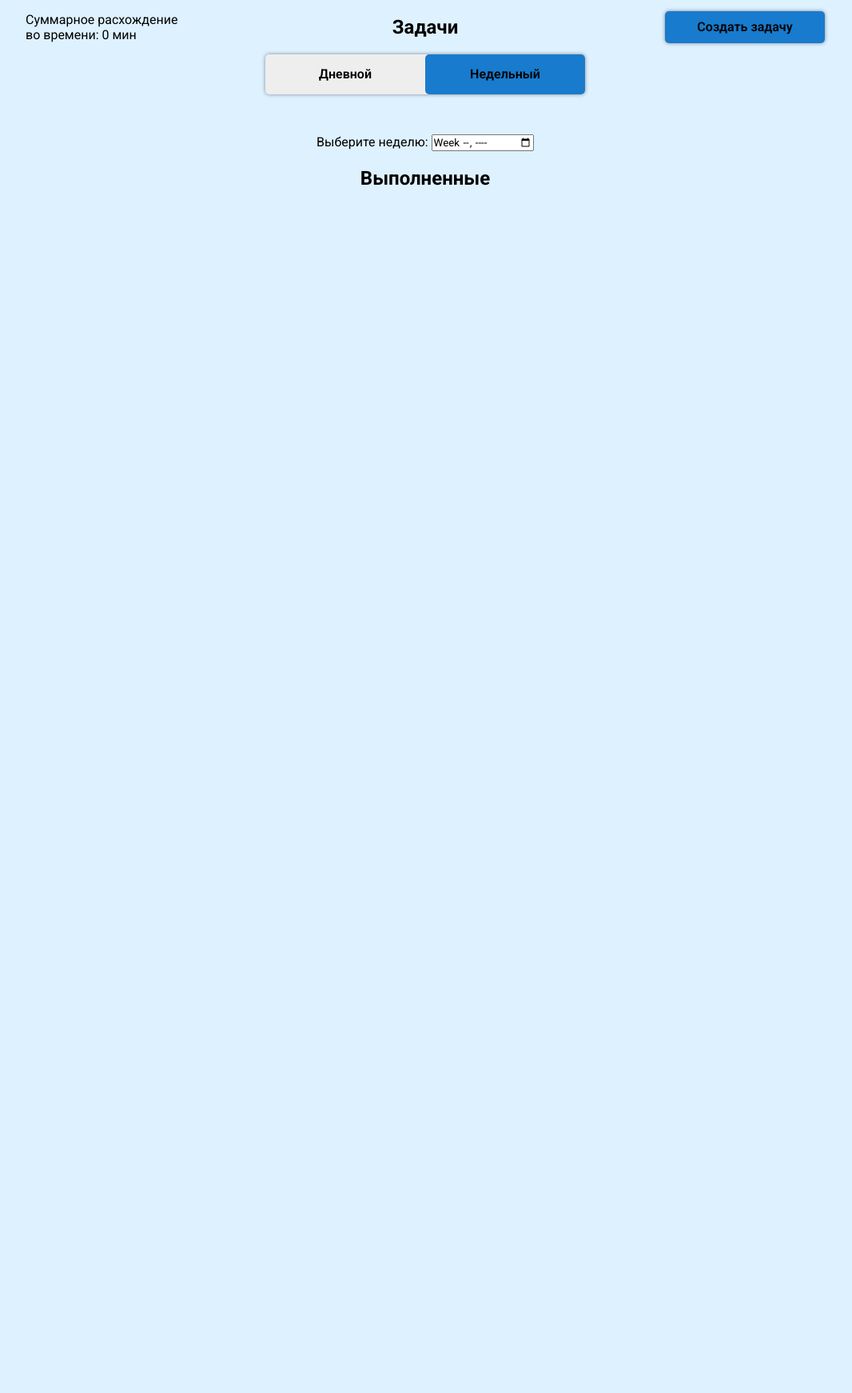
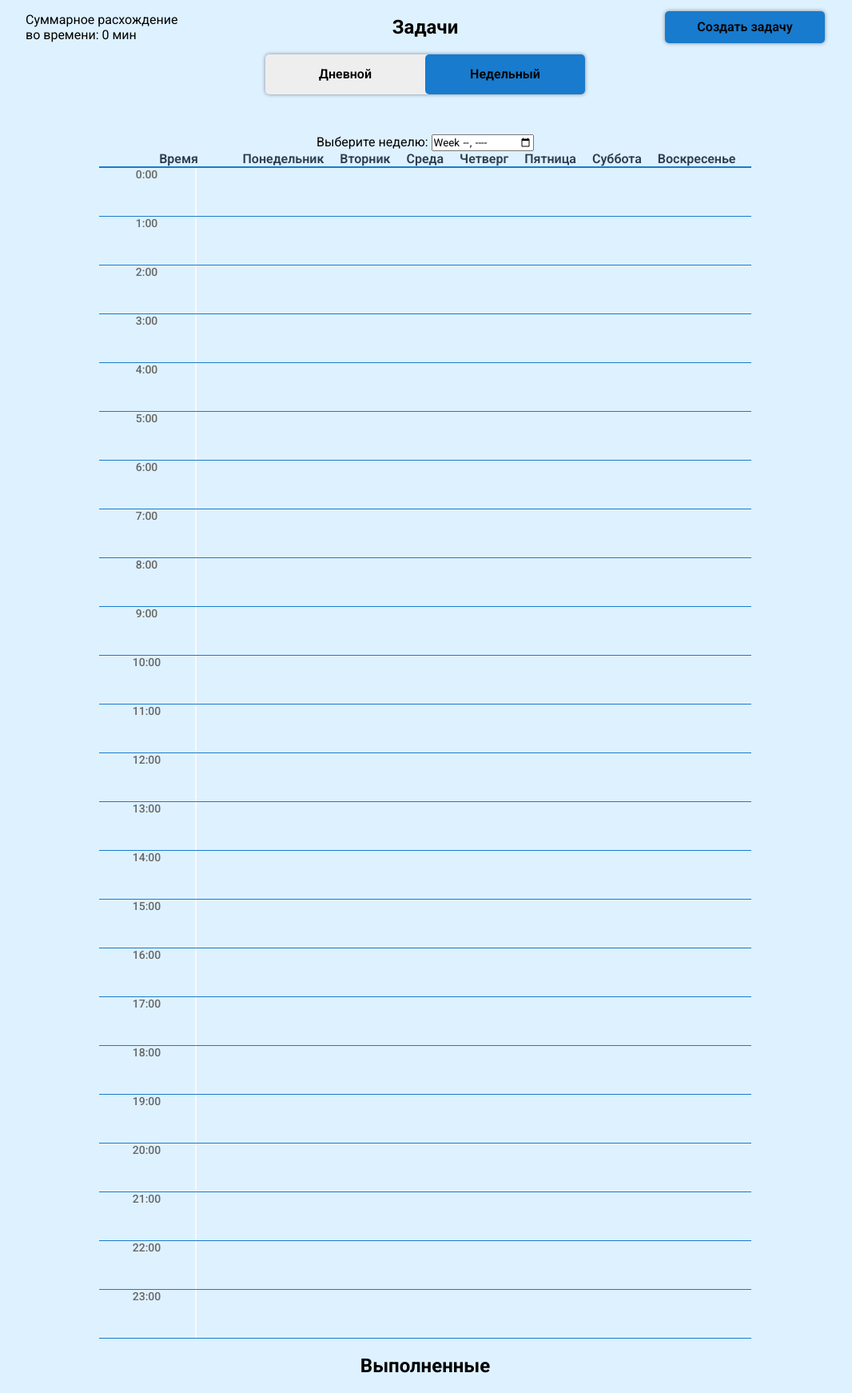
Before and after one commit to Naka4442/wonderful-planner, a Flask app: page /weekly in a window 1280 px wide. Shown: the part 100-1842 px from the top of the page at 80% size, without its empty margins (108-1174 px from the left). Before the commit the page ends 332 px from the top, so only its background shows below. Run offline with Flask 3, Linux system fonts and the light colour scheme; the visitor is signed in with stand-in values (Sample User, id 1); data that the repository does not hold is empty.

Commit message:
В процессе еженедельного расписания

```diff
--- a/main.py
+++ b/main.py
@@ -62,9 +62,10 @@ with get_db() as db:
             )
         else:
             day = date.today()
+        print(day)
         user_name = session["user_name"]
         difference = task_services.get_difference(session["user_id"])
-        schedule = task_services.get_schedule(session["user_id"], day)
+        schedule = task_services.get_week_schedule(session["user_id"])
         # undone = [task for task in tasks if not task.is_done]
         # done = [task for task in tasks if task.is_done]
         return render_template(
--- a/services/task_services.py
+++ b/services/task_services.py
@@ -78,12 +78,10 @@ class TaskServices:
 
         return repeated_tasks
 
-    def get_week_schedule(self, user_id: int, monday: date):
-        sunday = monday + timedelta(days=6)
+    def get_week_schedule(self, user_id: int):
         repeated_tasks = self.db.query(Task).filter(
                 Task.user_id == user_id,
-                Task.is_repeated == True,
-                Task.repeat_time_start.between(monday, sunday)
+                Task.is_repeated == True
             ).order_by(Task.repeat_time_start).all()
 
         return repeated_tasks
--- a/static/css/Weekly.css
+++ b/static/css/Weekly.css
@@ -178,3 +178,69 @@ main{
 .plan-type-switch>a.active{
     background-color: #187bcd;
 }
+
+.calendar-header{
+    display: flex;
+    border-bottom: 2px solid #187bcd;
+    padding: 0 20px;
+}
+.time-column{
+    width: 120px;
+    text-align: center;
+    font-weight: 600;
+    color: #2c3e50;
+    padding-left: 20px;
+}
+.tasks-column{
+    flex: 1;
+    padding-left: 20px;
+    font-weight: 600;
+    color: #2c3e50;
+}
+.time-slot{
+    display: flex;
+    height: 60px;
+    border-bottom: 1px solid #187bcd;
+    transition: background-color 0.2s ease;
+}
+
+.time-slot:hover{
+    background-color: #f8fafc;
+}
+
+.time-label{
+    width: 120px;
+    display: flex;
+    justify-content: center;
+    font-size: 14px;
+    color: #666;
+    font-weight: 500;
+    border-right: 2px solid #f8fafc;
+}
+.tasks-container{
+    flex: 1;
+    position: relative;
+}
+.scheduled-task{
+    width: 100px;
+    background-color: #187bcd;
+    border-radius: 8px;
+    padding: 0 10px;
+    margin-bottom: 5px;
+    color: white;
+    cursor: pointer;
+    margin-left: 20px;
+    box-shadow: 0 3px 6px rgba(0, 0, 0, 0.16), 0 3px 6px rgba(0, 0, 0, 0.23);
+    position: absolute;
+    overflow: hidden;
+}
+
+.scheduled-task::before{
+    content: "";
+    position: absolute;
+    top: 0;
+    left: 0;
+    bottom: 0;
+    width: 4px;
+    background-color: aqua;
+}
--- a/templates/Weekly.html
+++ b/templates/Weekly.html
@@ -29,6 +29,50 @@
             <label for="select-week">Выберите неделю: </label>
             <input type="week" id="select-week">
         </div>
+        <div class="calendar-container">
+            <div class="calendar-header">
+                <div class="time-column">Время</div>
+                <div class="tasks-column">Понедельник</div>
+                <div class="tasks-column">Вторник</div>
+                <div class="tasks-column">Среда</div>
+                <div class="tasks-column">Четверг</div>
+                <div class="tasks-column">Пятница</div>
+                <div class="tasks-column">Суббота</div>
+                <div class="tasks-column">Воскресенье</div>
+            </div>
+            <div class="calendar-body">
+                {% for hour in range(24) %}
+                <div class="time-slot">
+                    <div class="time-label">
+                        {{hour}}:00
+                    </div>
+                    <div class="tasks-container">
+                        {% for weekday in range(1, 8) %}
+                            {% for task in schedule %}
+                                {% if task.repeat_time_start.hour == hour and task.repeat_weekday == weekday %}
+                                <div
+                                    class="scheduled-task"
+                                    style="
+                                    height: {{ (task.repeat_time_end.hour * 60 + task.repeat_time_end.minute) - (task.repeat_time_start.hour * 60 + task.repeat_time_start.minute)}}px;
+                                    margin-top: {{ task.repeat_time_start.minute }}px;
+                                    "
+                                >
+                                    <div class="task-title">{{task.title}}</div>
+                                    <div class="task-time">
+                                        {{ task.repeat_time_start.strftime("%H:%M") }} - {{ task.repeat_time_end.strftime("%H:%M") }}
+                                    </div>
+                                </div>
+                                {% endif %}
+                            {% endfor %}
+                            {% else %}
+                            <div class="empty-slot" style="width: 120px;"></div>
+                        {% endfor %}
+                    </div>
+                </div>
+                {% endfor %}
+            </div>
+        </div>
+
         <div class="tasks">
             {% for task in undone %}
             <div class="task">
```
